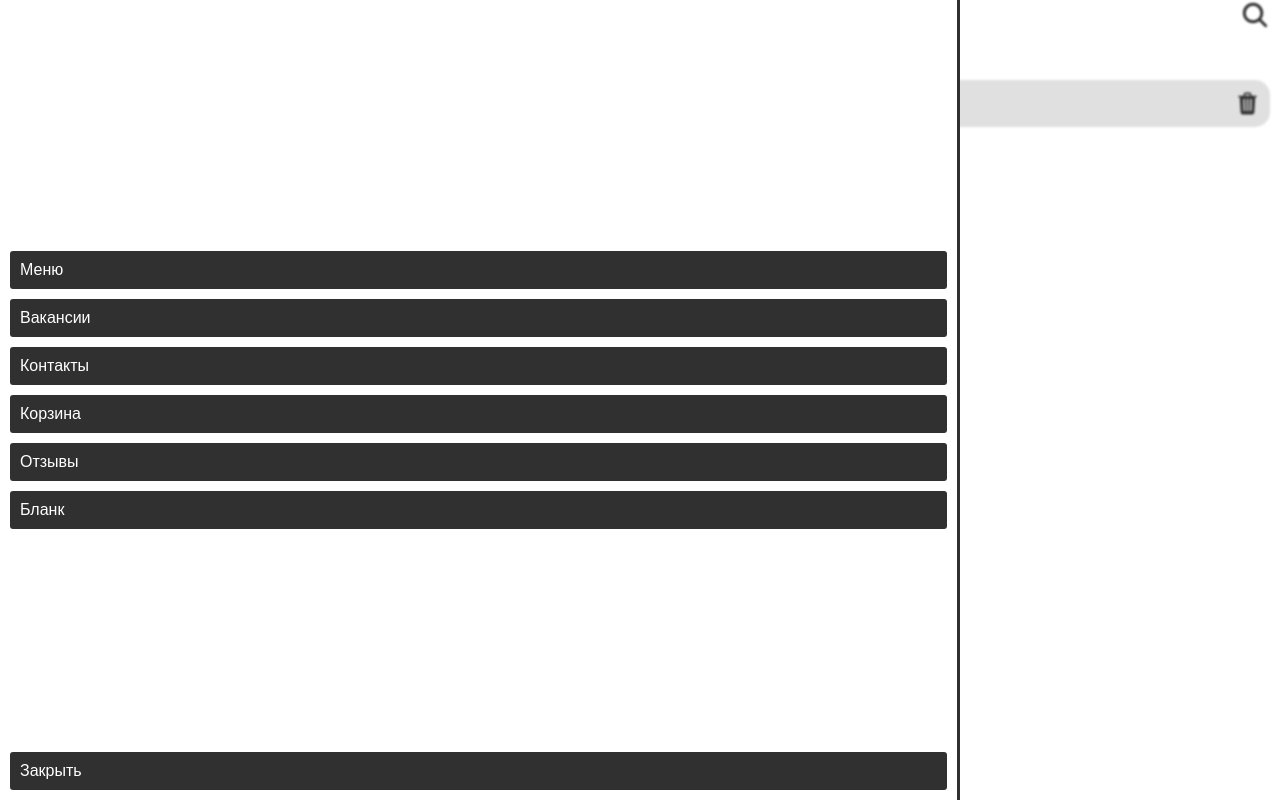
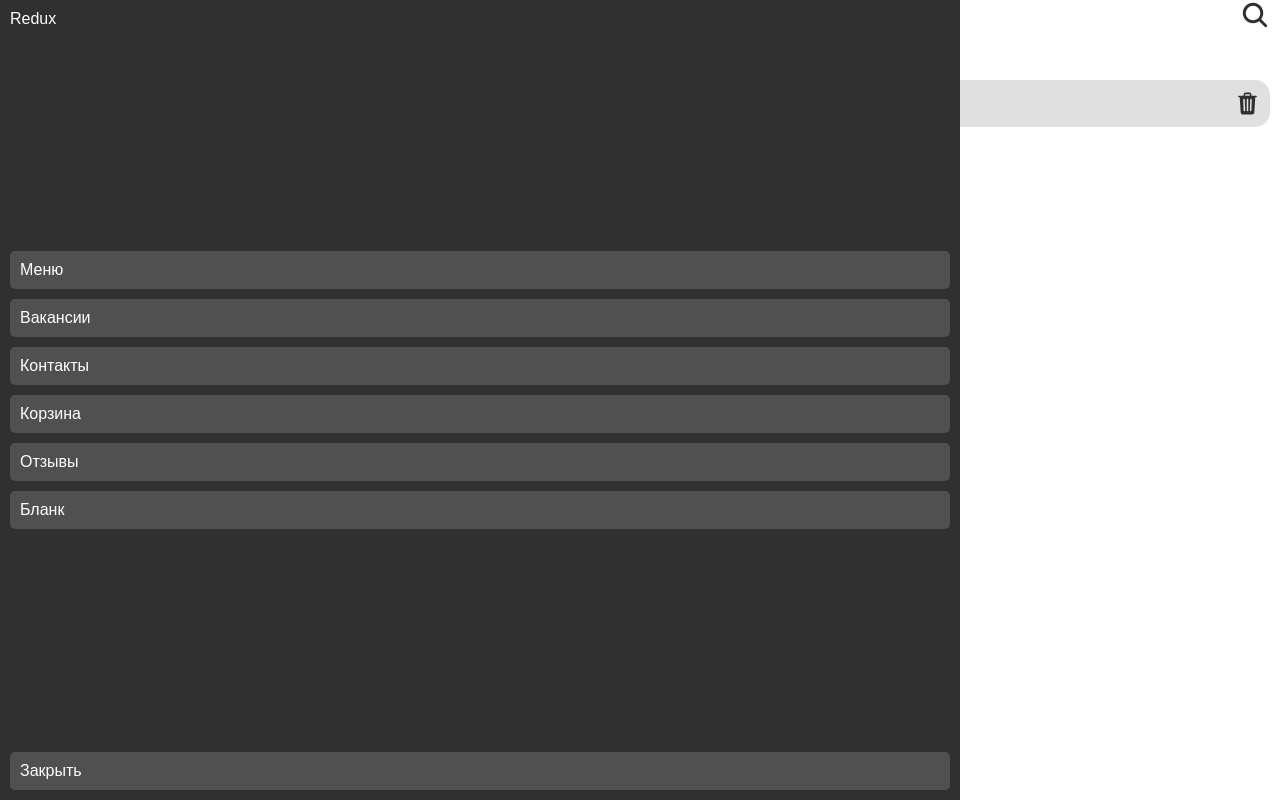
Before and after one commit to benzogang666/rein, a React (Vite) app: page /cart in a window 1280 px wide. Both pictures are taken after a click on the icon 25 px from the left and 15 px from the top of the page. Built offline with nearby package versions, Linux system fonts and the light colour scheme.

Commit message:
so muches

```diff
--- a/src/components/guides/Guides.css
+++ b/src/components/guides/Guides.css
@@ -1,7 +1,7 @@
 .guides-overlay {
   width: 100%;
   height: 100%;
-  backdrop-filter: blur(1px);
+  backdrop-filter: blur(0.5px);
   z-index: 1000;
   position: fixed;
   top: 0;
@@ -16,8 +16,7 @@
   display: grid;
   align-items: center;
   grid-auto-rows: auto 1fr auto;
-  background: #fff;
-  border-right: 3px solid #303030;
+  background: #303030;
   position: absolute;
   top: 0;
   left: 0;
@@ -30,6 +29,6 @@
 
 .guide {
   padding: 10px;
-  background: #303030;
-  border-radius: 3px;
+  background: #505050;
+  border-radius: 5px;
 }
--- a/src/components/guides/Guides.jsx
+++ b/src/components/guides/Guides.jsx
@@ -6,7 +6,7 @@ import { NavLink } from "react-router";
 
 const Guides = ({ onClose }) => {
   const guides = [
-    { name: "Меню", path: "/menu/fastfood/pizza" },
+    { name: "Меню", path: "/menu" },
     { name: "Вакансии", path: "/vacancies" },
     { name: "Контакты", path: "/contacts" },
     { name: "Корзина", path: "/cart" },
--- a/src/contexts/cartContext/CartContext.jsx
+++ b/src/contexts/cartContext/CartContext.jsx
@@ -11,45 +11,44 @@ export const CartProvider = ({ children }) => {
   });
 
   useEffect(() => {
-    cart.length
-      ? localStorage.setItem("cart", JSON.stringify(cart))
-      : localStorage.removeItem("cart");
+    localStorage.setItem("cart", JSON.stringify(cart));
   }, [cart]);
 
-  const updateCart = (updatedCart) => setCart(updatedCart);
-
-  const addToCart = (product) =>
-    updateCart(
-      cart.some((item) => item.id === product.id)
-        ? cart.map((item) =>
+  const addToCart = (product) => {
+    setCart((prevCart) =>
+      prevCart.some((item) => item.id === product.id)
+        ? prevCart.map((item) =>
             item.id === product.id
               ? { ...item, quantity: item.quantity + 1 }
               : item
           )
-        : [...cart, { ...product, quantity: 1 }]
+        : [...prevCart, { ...product, quantity: 1 }]
     );
+  };
 
-  const clearCart = () => updateCart([]);
-
-  const decreaseQuantity = (productId) =>
-    updateCart(
-      cart
+  const decreaseQuantity = (productId) => {
+    setCart((prevCart) =>
+      prevCart
         .map((item) =>
-          item.id === productId
+          item.id === productId && item.quantity > 1
             ? { ...item, quantity: item.quantity - 1 }
             : item
         )
         .filter((item) => item.quantity > 0)
     );
+  };
 
   const getProductQuantity = (productId) =>
     cart.find((item) => item.id === productId)?.quantity || 0;
 
   const getTotalPrice = () =>
-    cart.reduce((total, item) => total + item.price * item.quantity, 0);
+    cart.reduce((total, item) => total + (item.price ?? 0) * item.quantity, 0);
 
-  const removeFromCart = (productId) =>
-    updateCart(cart.filter((item) => item.id !== productId));
+  const removeFromCart = (productId) => {
+    setCart((prevCart) => prevCart.filter((item) => item.id !== productId));
+  };
+
+  const clearCart = () => setCart([]);
 
   return (
     <CartContext.Provider
--- a/src/layouts/main-layout/Main-Layout.css
+++ b/src/layouts/main-layout/Main-Layout.css
@@ -1,6 +1,6 @@
 .main-layout {
   padding: 0 10px;
-  min-height: 100vh;
+  min-height: 100%;
   display: grid;
   gap: 10px;
   grid-auto-rows: auto 1fr auto;
--- a/src/layouts/menu-layout/Menu-Layout.css
+++ b/src/layouts/menu-layout/Menu-Layout.css
@@ -1,6 +1,6 @@
 .menu-layout {
   padding: 0 10px;
-  min-height: 100vh;
+  min-height: 100%;
   display: grid;
   gap: 10px;
   grid-auto-rows: auto 1fr auto;
```
